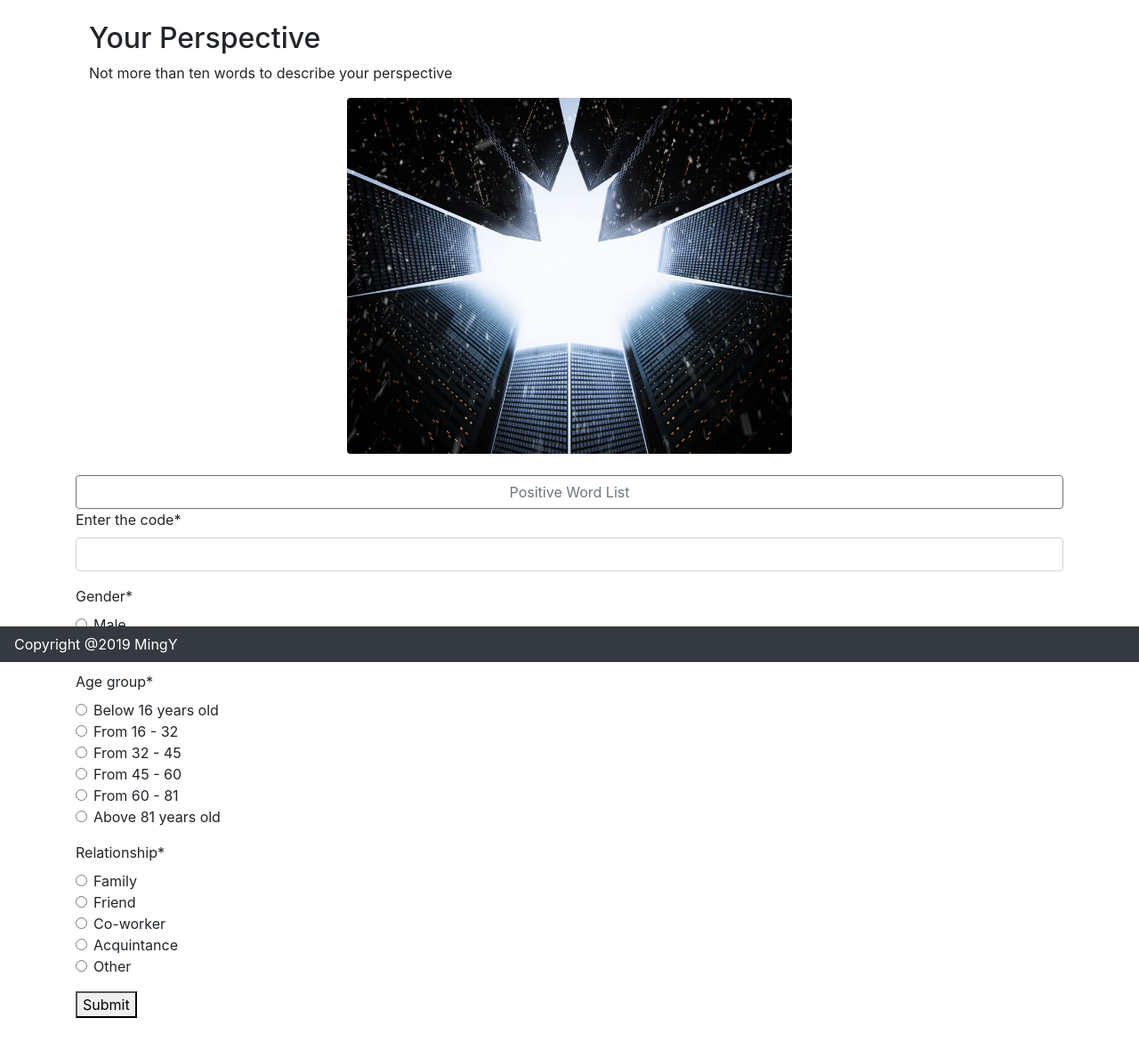
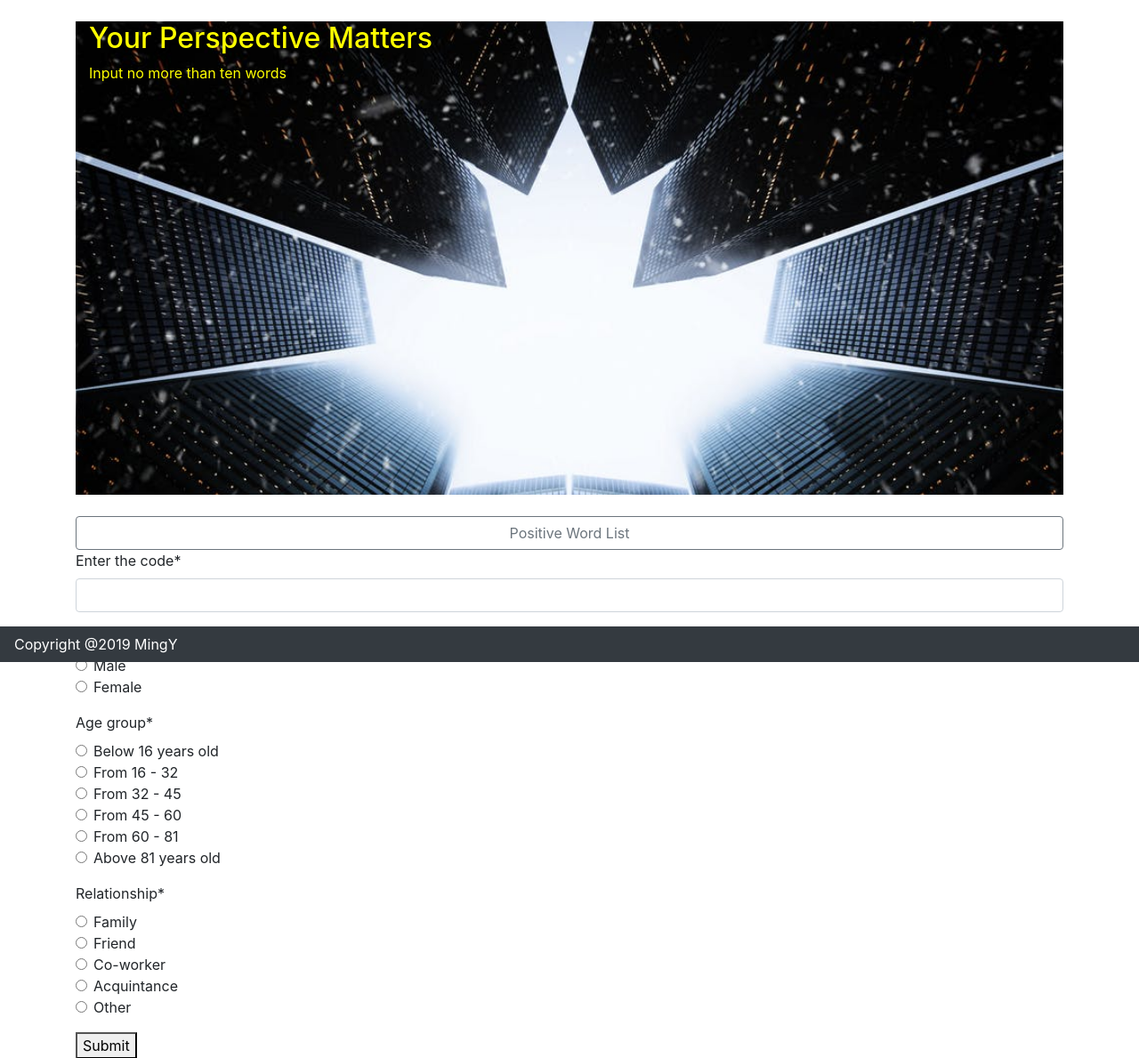
Before and after one commit to mingyyy/tenwords, a Django app: page /opinion/ in a window 1280 px wide. Shown: the part 56-1245 px from the top of the page at 89% size. Before the commit the page ends 1200 px from the top, so only its background shows below. Run offline with Django 3.2, Linux system fonts and the light colour scheme; some libraries are stand-ins or nearby versions.

Commit message:
Background picture

```diff
--- a/templates/core/opinion.html
+++ b/templates/core/opinion.html
@@ -3,10 +3,21 @@
 {% load static %}
 {% block content %}
 
-<div class="container">
-  <h2>Your Perspective</h2>
-  <p>Not more than ten words to describe your perspective</p>
-  <img src="{% static 'pic/perspective.jpg' %}" class="mx-auto d-block rounded" alt="perspective" width="500" height="400">
+<style>
+    div.backImg
+{
+background-image:url('{% static "pic/perspective.jpg"%}');
+background-repeat:no-repeat;
+background-size:100%;
+}
+</style>
+
+<div class="container backImg" >
+    <div style="height:532px; background: transparent;">
+      <h2 style="color: yellow">Your Perspective Matters</h2>
+      <p style="color: yellow">Input no more than ten words</p>
+      <!--<img src="{% static 'pic/perspective.jpg' %}" class="mx-auto d-block rounded" alt="perspective" width="500" height="400">-->
+    </div>
 </div>
 
 <br>
```
